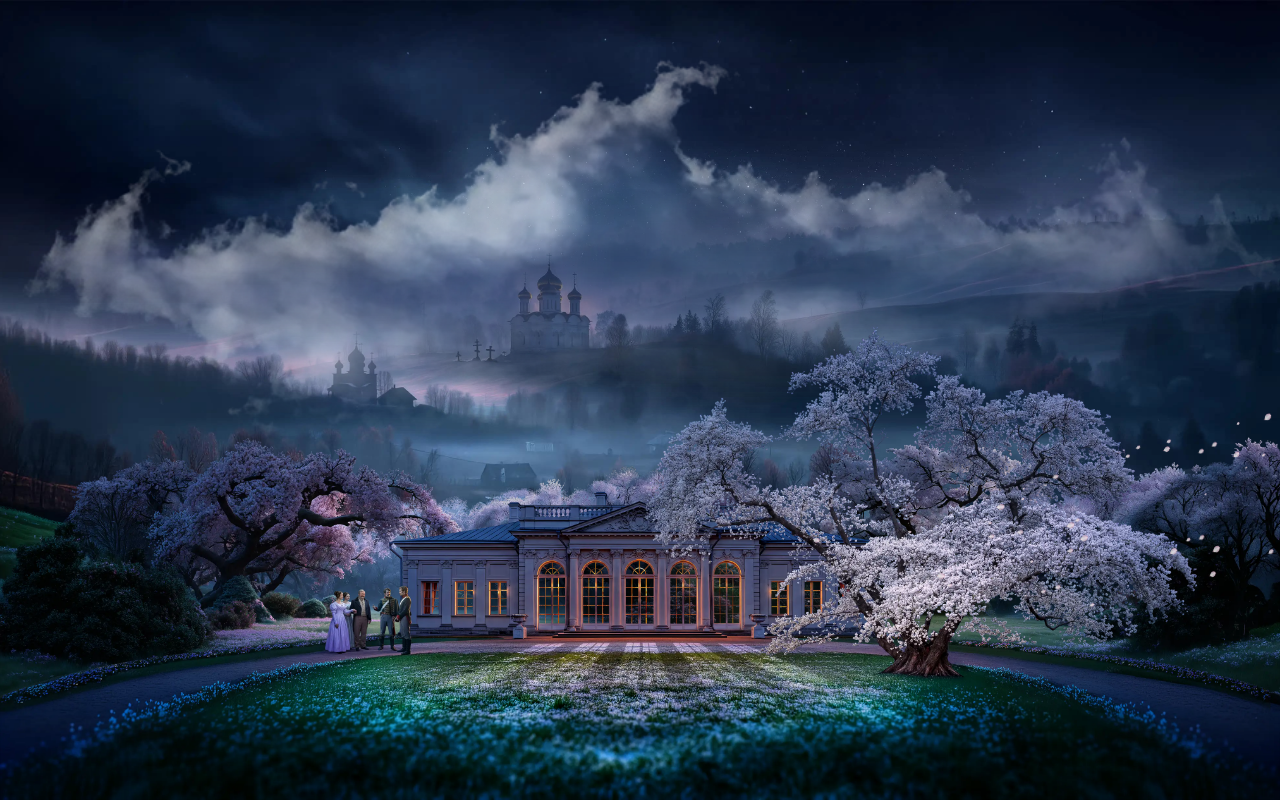
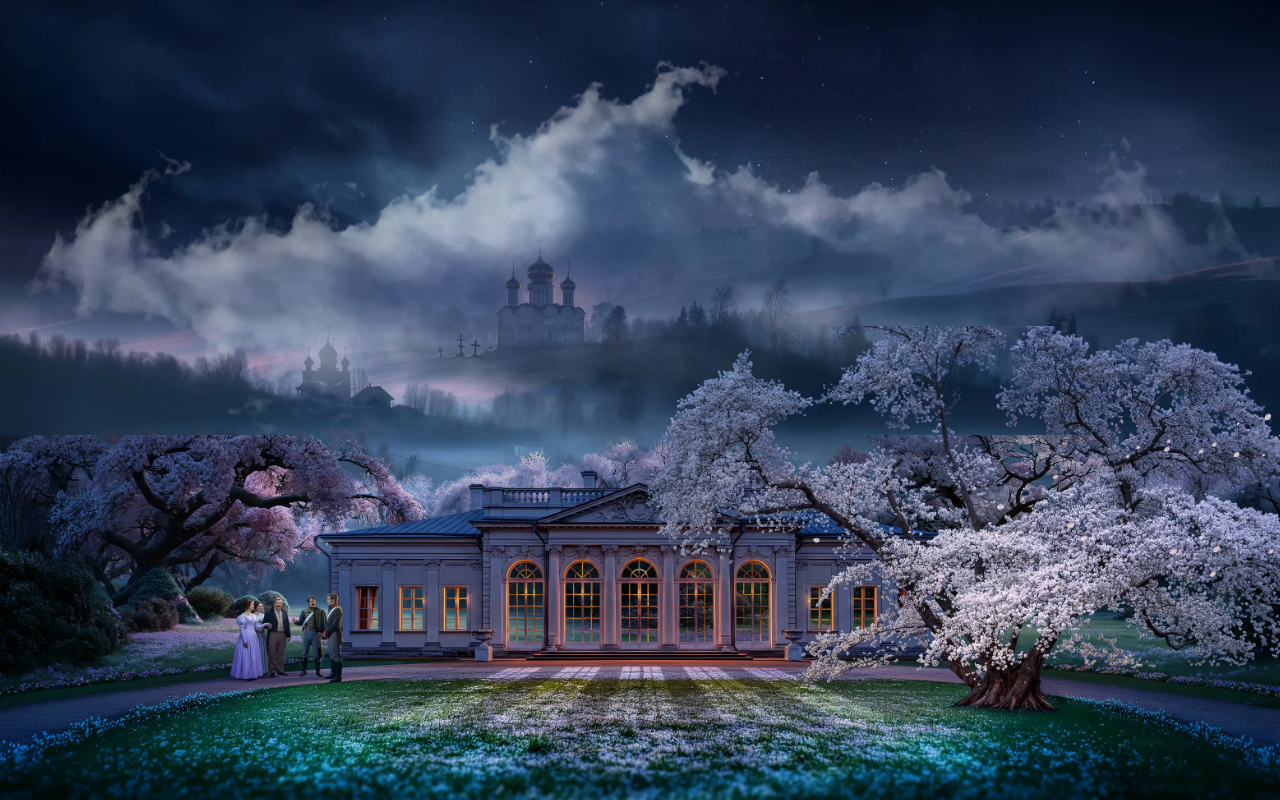
Before and after one commit to sebastianvasquezechavarria1234/alfoart-clone, a React (Vite) app: page / in a window 1280 px wide. Built offline with nearby package versions, Linux system fonts and the light colour scheme.

Commit message:
style(parallax): increase background motion intensity

```diff
--- a/src/App.tsx
+++ b/src/App.tsx
@@ -36,7 +36,7 @@ function App() {
           src={bg1}
           alt="background-1"
           className="w-full h-full object-cover transition-transform duration-300 ease-out"
-          style={{ transform: `translate(${mouse.x * 10}px, ${mouse.y * 10}px)` }}
+          style={{ transform: `scale(1.1) translate(${mouse.x * 20}px, ${mouse.y * 20}px)` }}
         />
       </div>
 
@@ -45,7 +45,7 @@ function App() {
           src={bg2}
           alt="background-2"
           className="w-full transition-transform duration-300 ease-out"
-          style={{ transform: `translate(${mouse.x * 25}px, ${mouse.y * 15}px)` }}
+          style={{ transform: `scale(1.2) translate(${mouse.x * 50}px, ${mouse.y * 30}px)` }}
         />
       </div>
 
@@ -74,7 +74,7 @@ function App() {
           src={frontScene}
           alt="front-scene"
           className="w-full transition-transform duration-300 ease-out"
-          style={{ transform: `translate(${mouse.x * 40}px, ${mouse.y * 20}px)` }}
+          style={{ transform: `scale(1.3) translate(${mouse.x * 80}px, ${mouse.y * 40}px)` }}
         />
       </div>
     </div>
```
